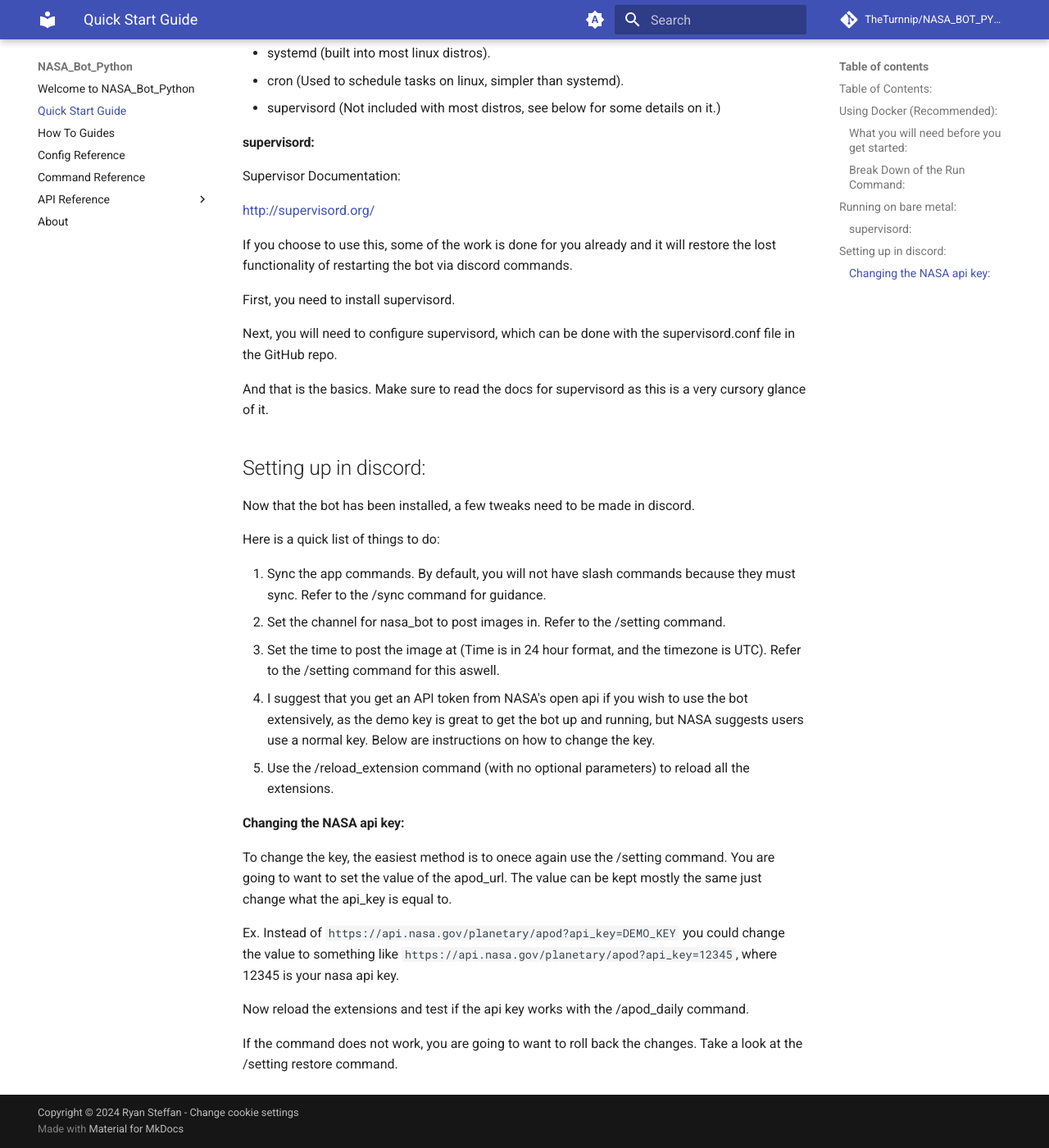
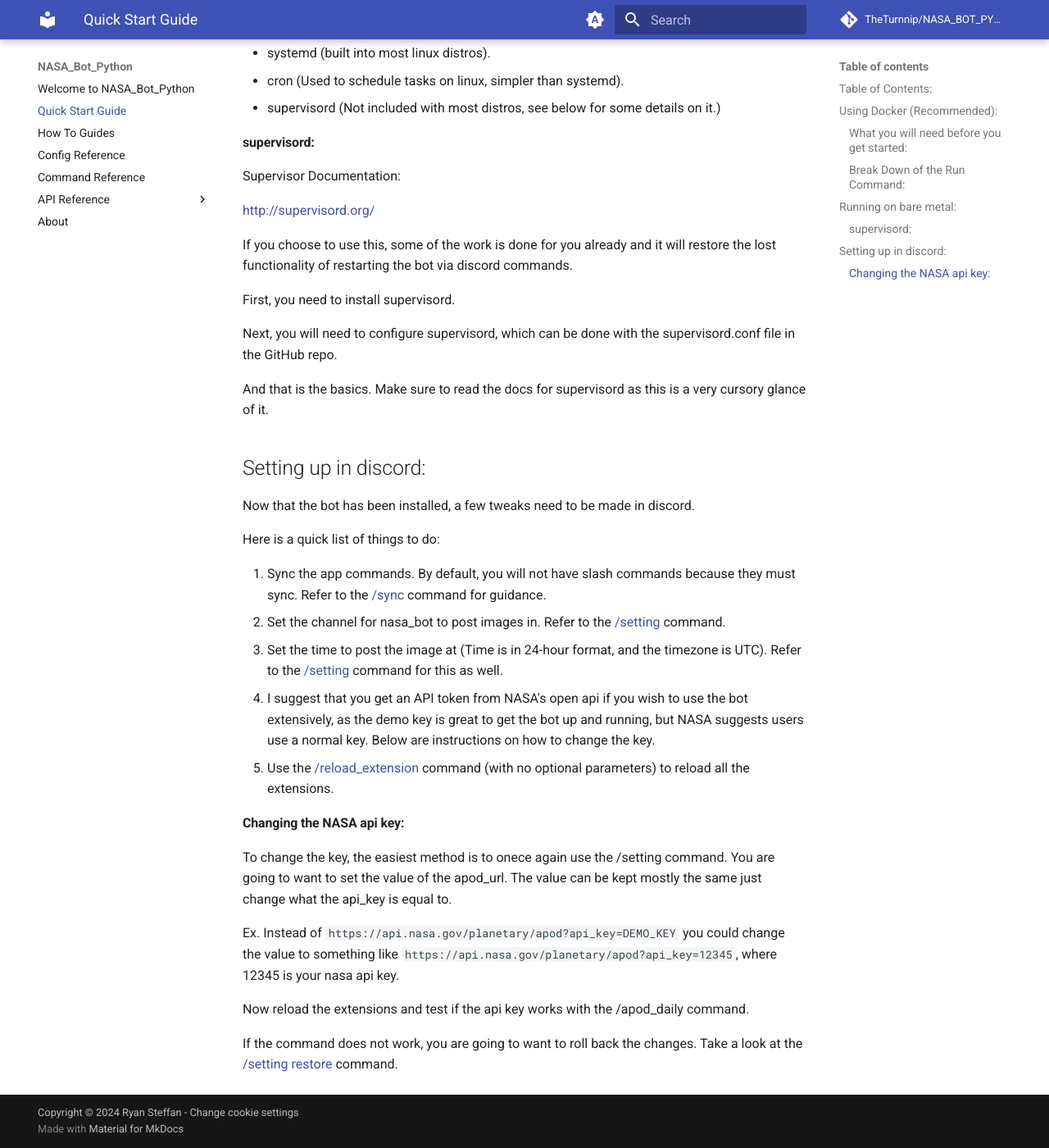
Before and after one commit to ryansteffan/NASA_BOT_PYTHON, an MkDocs documentation site: the page built from docs/quick-start-guide.md, in a window 1280 px wide and 1400 px high, scrolled down 2806 px. Shown: the whole window at 82% size. Built offline with MkDocs 1.6.1 and Material for MkDocs 9.7.7, drawn with Linux system fonts in a browser that asks for light colours; emoji names are drawn with the system emoji font; comment, search, counter and statistics services are not loaded.

Commit message:
Updated quick-start-guide.md: Added links to commands used.
Signed-off-by: Ryan Steffan <ryansteffan.biz@gmail.com>

```diff
--- a/docs/quick-start-guide.md
+++ b/docs/quick-start-guide.md
@@ -157,14 +157,16 @@
 Here is a quick list of things to do:
 
 1. Sync the app commands. By default, you will not have slash commands because they must sync.
-   Refer to the /sync command for guidance.
-2. Set the channel for nasa_bot to post images in. Refer to the /setting command.
-3. Set the time to post the image at (Time is in 24 hour format, and the timezone is UTC).
-   Refer to the /setting command for this aswell.
+   Refer to the [/sync](command-reference.md#sync) command for guidance.
+2. Set the channel for nasa_bot to post images in. Refer to
+   the [/setting](command-reference.md#setting-set-setting-new_value) command.
+3. Set the time to post the image at (Time is in 24-hour format, and the timezone is UTC).
+   Refer to the [/setting](command-reference.md#setting-set-setting-new_value) command for this as well.
 4. I suggest that you get an API token from NASA's open api if you wish to use the bot extensively,
    as the demo key is great to get the bot up and running, but NASA suggests users use a normal key.
    Below are instructions on how to change the key.
-5. Use the /reload_extension command (with no optional parameters) to reload all the extensions.
+5. Use the [/reload_extension](command-reference.md#reload_extension-extension) command
+   (with no optional parameters) to reload all the extensions.
 
 #### Changing the NASA api key:
 
@@ -177,5 +179,5 @@
 
 Now reload the extensions and test if the api key works with the /apod_daily command.
 
-If the command does not work, you are going to want to roll back the changes. Take a look at the /setting restore
-command.
+If the command does not work, you are going to want to roll back the changes. Take a look at the
+[/setting restore](command-reference.md#setting-restore-change_number) command.
```
